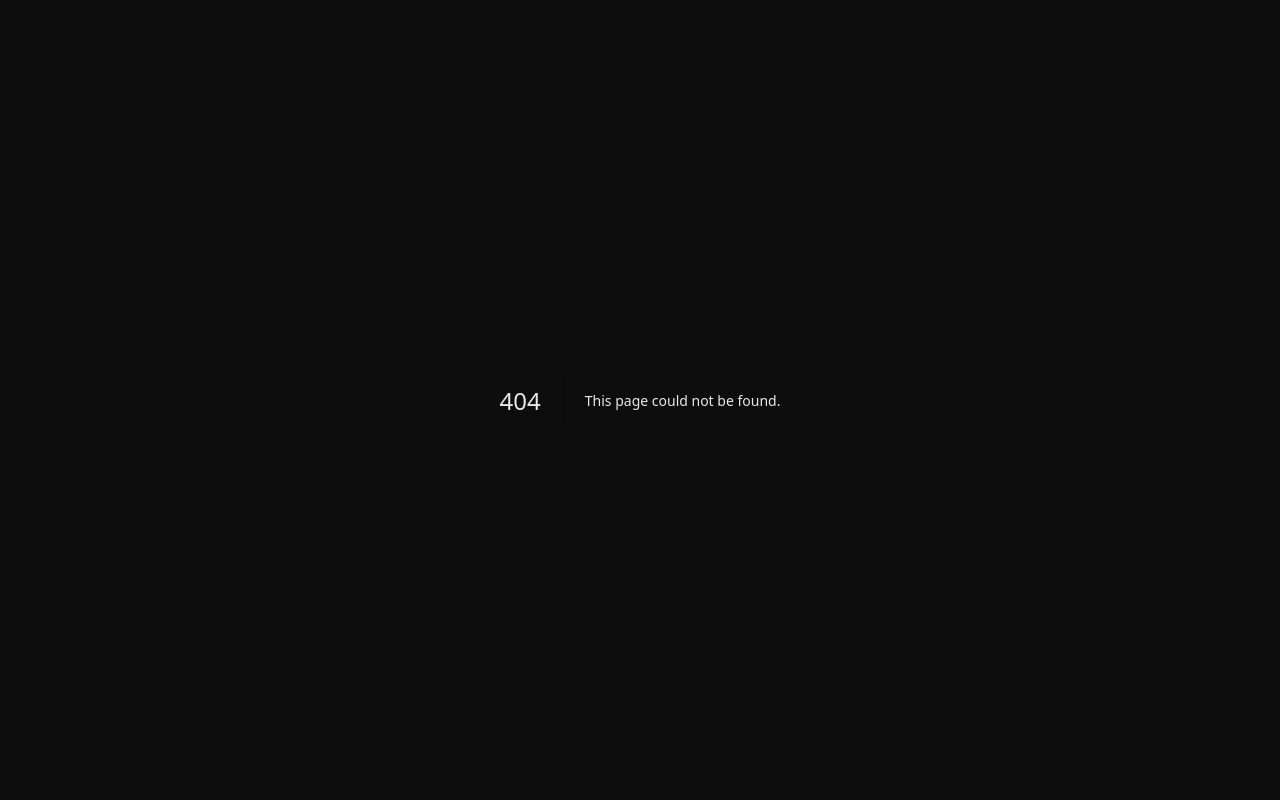
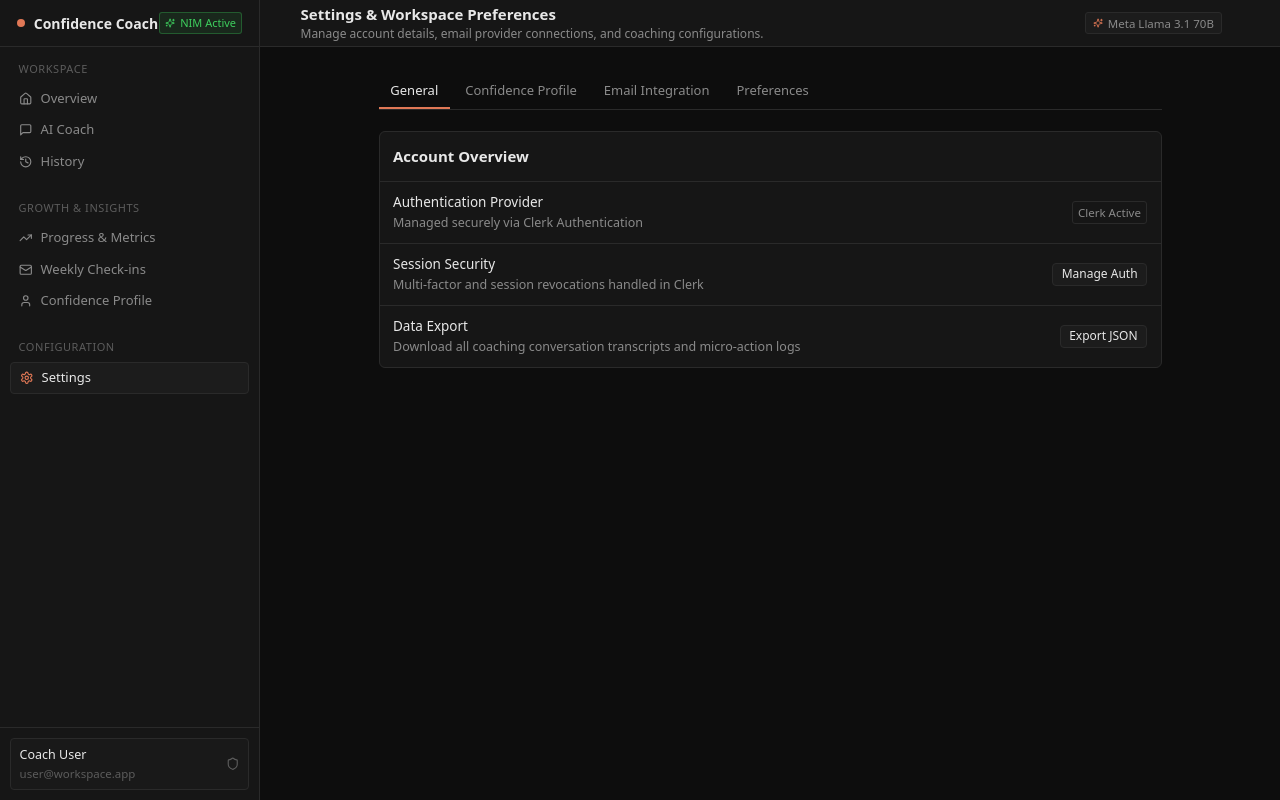
Before and after one commit to girishlade111/Elevra, a Next.js app: page /app/settings in a window 1280 px wide. Before the commit this address had no page. Built offline with nearby package versions, Linux system fonts and the light colour scheme; no server answers.

Commit message:
feat(settings): add settings page component

```diff
--- /dev/null
+++ b/src/app/(app)/app/settings/page.tsx
@@ -0,0 +1,33 @@
+import { Card, CardHeader, CardTitle, CardContent } from "@/components/ui/card";
+import { DenseRow } from "@/components/ui/dense-row";
+import { Button } from "@/components/ui/button";
+import { Badge } from "@/components/ui/badge";
+
+export default function GeneralSettingsPage() {
+  return (
+    <div className="space-y-6">
+      <Card className="bg-panel border-border">
+        <CardHeader>
+          <CardTitle className="text-[15px]">Account Overview</CardTitle>
+        </CardHeader>
+        <div>
+          <DenseRow
+            label="Authentication Provider"
+            description="Managed securely via Clerk Authentication"
+            action={<Badge variant="secondary">Clerk Active</Badge>}
+          />
+          <DenseRow
+            label="Session Security"
+            description="Multi-factor and session revocations handled in Clerk"
+            action={<Button variant="secondary" size="sm">Manage Auth</Button>}
+          />
+          <DenseRow
+            label="Data Export"
+            description="Download all coaching conversation transcripts and micro-action logs"
+            action={<Button variant="secondary" size="sm">Export JSON</Button>}
+          />
+        </div>
+      </Card>
+    </div>
+  );
+}
```
